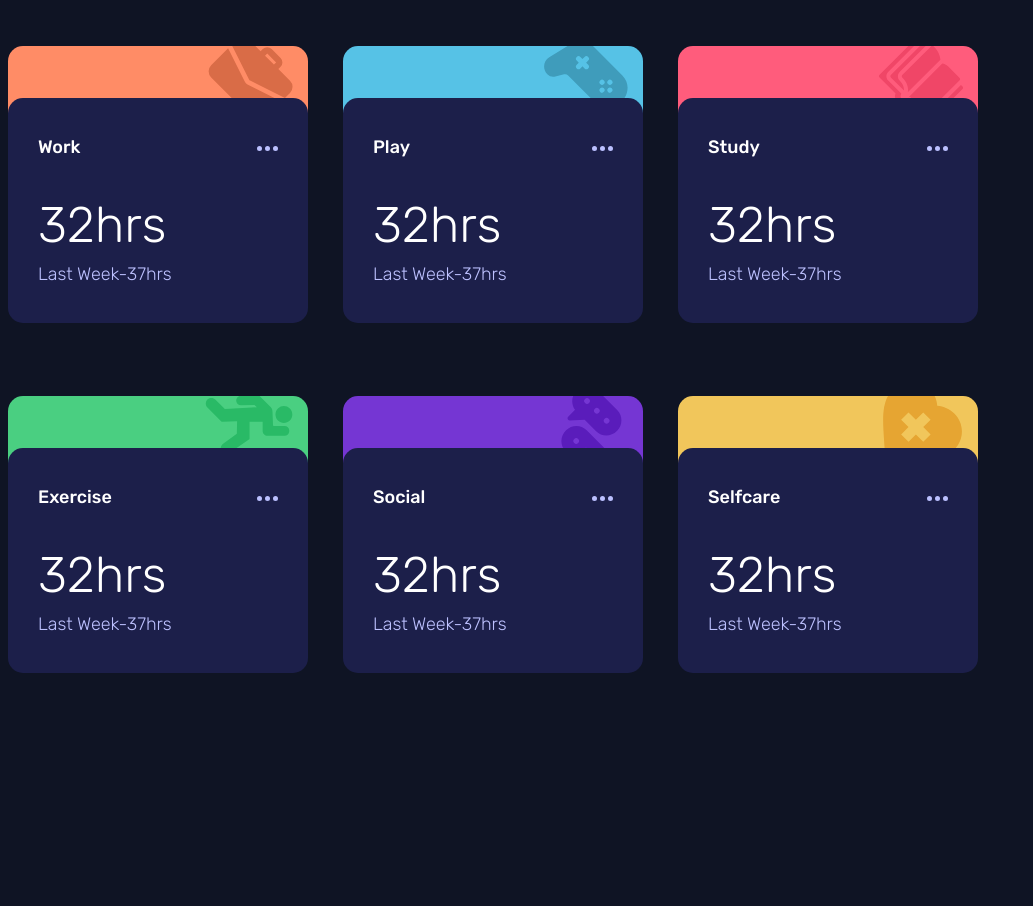
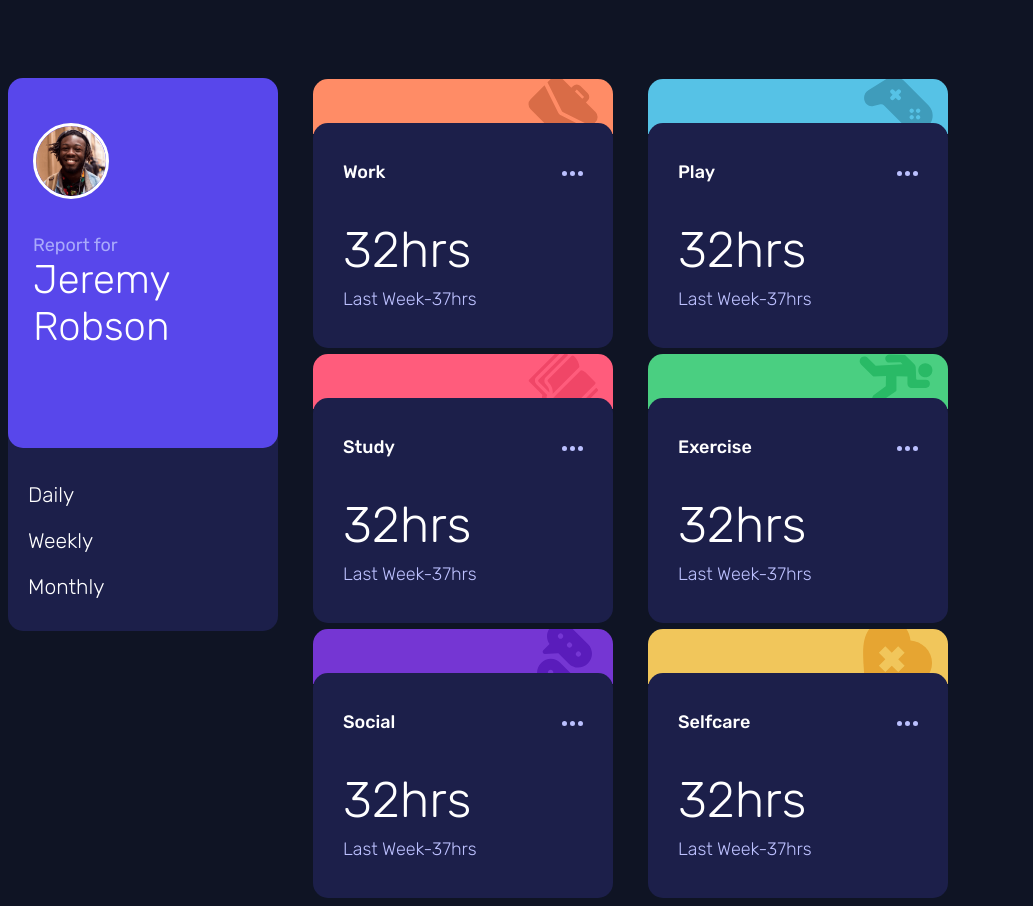
Before and after one commit to somaleyo/Time-tracking-, a React (Vite) app: page / in a window 1280 px wide. Shown: the whole page, without its empty margins (0-1033 px from the left). Before the commit the page ends 800 px from the top, so only its background shows below. Built offline with nearby package versions, Linux system fonts and the light colour scheme.

Commit message:
position fix

```diff
--- a/src/App.css
+++ b/src/App.css
@@ -4,3 +4,15 @@ body{
     font-family: "Rubik";
     background-color: hsl(226, 43%, 10%);
 }
+
+#tracker{
+    display: flex;
+    flex-direction: row;
+    gap: 35px;
+}
+.profile{
+    flex-direction: column;
+    display: flex;
+    margin-top: 70px;
+
+}
--- a/src/components/cards/card.css
+++ b/src/components/cards/card.css
@@ -4,6 +4,7 @@
     flex-direction: row;
     width: 1100px;
     gap: 35px;
+    margin-top: 100px;
 }
 .img-bg{
     position: relative;
@@ -11,7 +12,7 @@
     border-top-right-radius: 15px;
     display: flex;
     justify-content: flex-end;
-    top: 12%;
+    top: 4%;
     z-index: -1;
     overflow: hidden;
     height: 90px;
@@ -36,8 +37,8 @@
 }
 .icon{
     position: relative;
-    height: 85px;
-    top: -10%;
+    height: 70px;
+    top: -5%;
     overflow: hidden;
     padding-right: 15px;
 }
@@ -48,16 +49,16 @@
     top: -8%;
 }
 .icon-exercise{
-    height: 60px;
+    height: 50px;
     top: -1%;
 }
 .icon-social{
-    height: 110px;
-    top: -18%;
+    height: 100px;
+    top: -22%;
 }
 .icon-selfcare{
-    top: -18%;
-    height: 80px;
+    top: -20%;
+    height: 70px;
 }
 
 
@@ -65,6 +66,9 @@
     display: flex;
     flex-direction: column;
     width: 300px;
+    justify-content: flex-start;
+    margin-top: -40px;
+    height: 280px;
 }
 .card-body{
     background-color: hsl(235, 46%, 20%);
--- a/src/components/profile/profile.css
+++ b/src/components/profile/profile.css
@@ -1,6 +1,45 @@
 .profile-info{
     background-color:hsl(246, 80%, 60%) ;
+    border-radius: 15px;
+    padding: 25px;
+    color: white;
+    height: 320px;
+    width: 220px;
 }
 .tracker{
-    background-color:  hsl(235, 46%, 20%)
+    background-color:  hsl(235, 46%, 20%);
+    color: white;
+    height: 150px;
+    padding:20px;
+    padding-top: 30px;
+    position: relative;
+    top: -3%;
+    z-index: -1;
+    font-weight: 300;
+    border-bottom-left-radius: 15px;
+    border-bottom-right-radius: 15px;
+
+
 }
+.profile-name{
+    font-weight: 300;
+    font-size: 40px;
+    width: 100px;
+    margin-top: 0;
+}
+
+.pfp{
+    width: 70px;
+    border: 3px solid white;
+    border-radius: 50%;
+    margin-top: 20px;
+    margin-bottom: 10px;
+}
+.report{
+    color: hsla(236, 100%, 87%, 0.81);
+    margin-bottom: 0;
+    margin-top: 20px;
+}
+.track{
+    font-weight: 300;
+}
--- a/src/components/profile/profile.jsx
+++ b/src/components/profile/profile.jsx
@@ -1,18 +1,20 @@
 import './profile.css'
 
-export default function Profile (props) {
+export default function Profile(props) {
+    return(
     <>
         <div className="profile-body">
             <div className="profile-info">
-                <img src={props.pfp} alt="" />
-                <p>Report for</p>
+                <img src={props.pfp} className='pfp' alt="" />
+                <p className='report'>Report for</p>
                 <h1 className='profile-name'>{props.name} </h1>
             </div>
             <div className="tracker">
-                <h3 className='daily'>Daily</h3>
-                <h3 className='weekly'>Weekly</h3>
-                <h3 className='monthly'>Monthly</h3>
+                <h3 className='daily track'>Daily</h3>
+                <h3 className='weekly track'>Weekly</h3>
+                <h3 className='monthly track'>Monthly</h3>
             </div>
         </div>
     </>
+    )
 }
```
